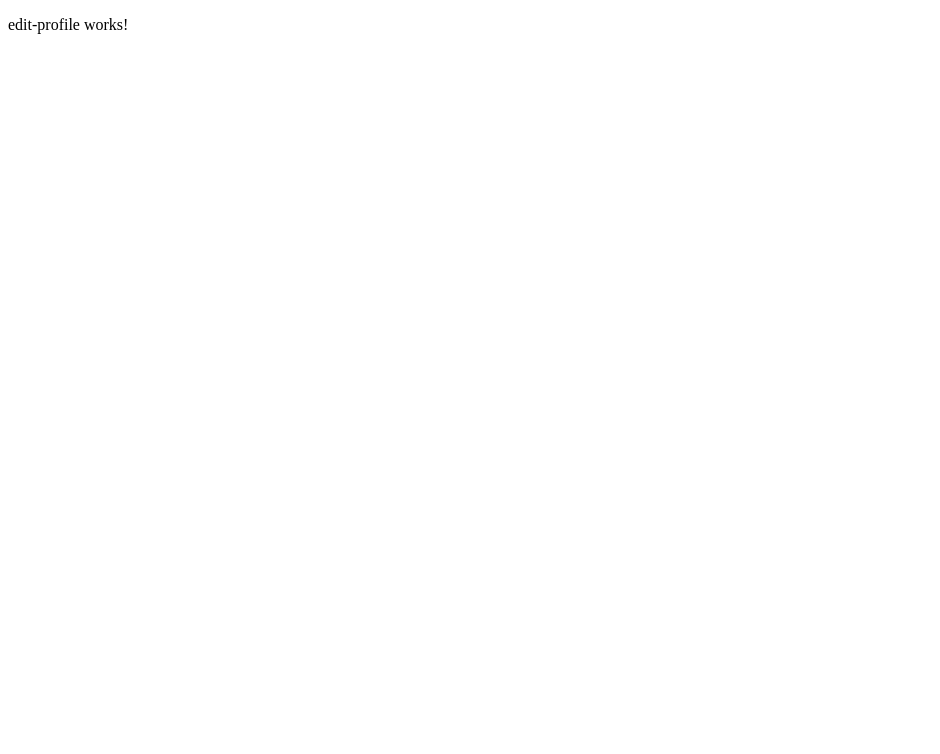
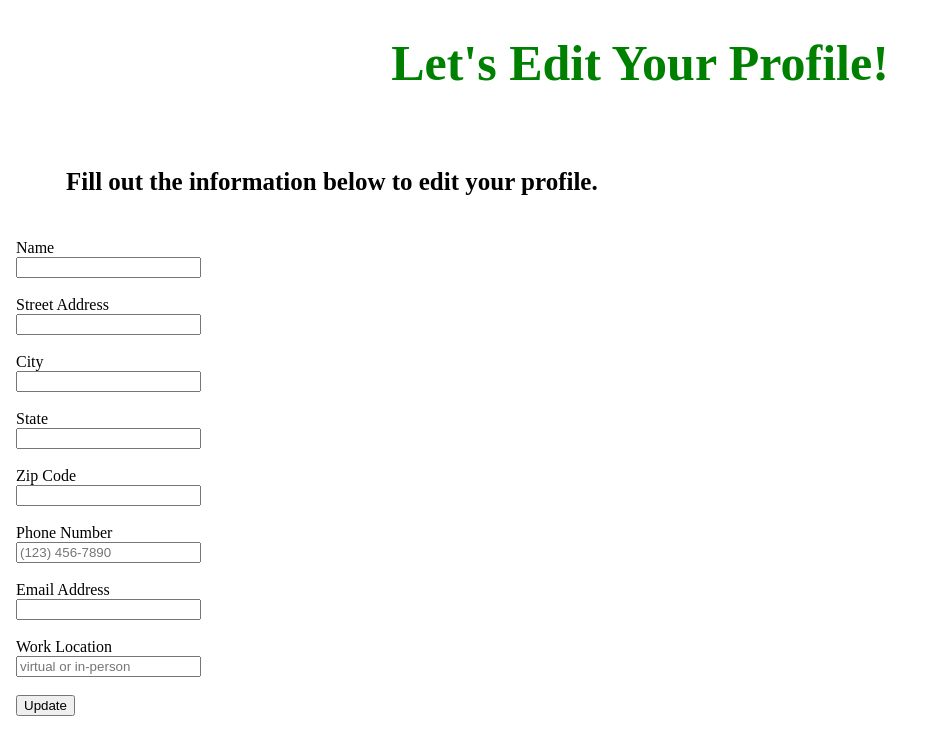
Before and after one commit to amerigirl/tpmMvp, an Angular app: page /editProfile in a window 1280 px wide. Shown: the top 754 px of the page, without its empty margins (0-940 px from the left). Built offline with nearby package versions, Linux system fonts and the light colour scheme.

Commit message:
working on the edit profile page

```diff
--- a/src/app/create-profile/create-profile.component.css
+++ b/src/app/create-profile/create-profile.component.css
@@ -12,7 +12,3 @@
 .container{
     margin-left: 40px;
 }
-
-body{
-    background-image: img class="image" src="./assets/college.jpg";
-}
--- a/src/app/edit-profile/edit-profile.component.css
+++ b/src/app/edit-profile/edit-profile.component.css
@@ -0,0 +1,10 @@
+.title{
+  text-align: center;
+  font-size: 50px;
+  color:green;
+}
+
+.subHeading{
+  margin-left: 50px;
+  font-size: 25px;
+}
--- a/src/app/edit-profile/edit-profile.component.html
+++ b/src/app/edit-profile/edit-profile.component.html
@@ -1 +1,53 @@
-<p>edit-profile works!</p>
+
+<body>
+  <div>
+      <h1 class="title">Let's Edit Your Profile!</h1>
+      <br>
+      <h3 class="subHeading">Fill out the information below to edit your profile.</h3>
+  </div>
+  <br>
+
+<div class="container">
+  <div class="form">
+    <!--you have to create a local reference variable for ngForm, then it's used as an object in the method-->
+      <form #cForm="ngForm">
+          <label>Name</label><br>
+          <input  ngModel name="firstName" #firstName="ngModel" required type="text" >
+          <br>
+          <br>
+          <label>Street Address</label><br>
+          <input  ngModel type="text"  name="address" >
+          <br>
+          <br>
+          <label>City</label><br>
+          <input  ngModel type="text" name="city" >
+          <br>
+          <br>
+          <label>State</label><br>
+          <input  ngModel type="text"  name="state" >
+          <br>
+          <br>
+          <label>Zip Code</label><br>
+          <input type="text" name="zipcode" >
+          <br>
+          <br>
+          <label>Phone Number</label><br>
+          <input  ngModel type="text" placeholder="(123) 456-7890" name="phone" >
+          <br>
+          <br>
+          <label>Email Address</label><br>
+          <input  ngModel type="text"  name="email" >
+          <br>
+          <br>
+          <label>Work Location</label><br>
+          <input  ngModel type="text" placeholder="virtual or in-person"  name="location">
+          <br>
+          <br>
+
+          <input type="submit" value="Update">
+      </form>
+      <br>
+      <br>
+  </div>
+</div>
+</body>
```
